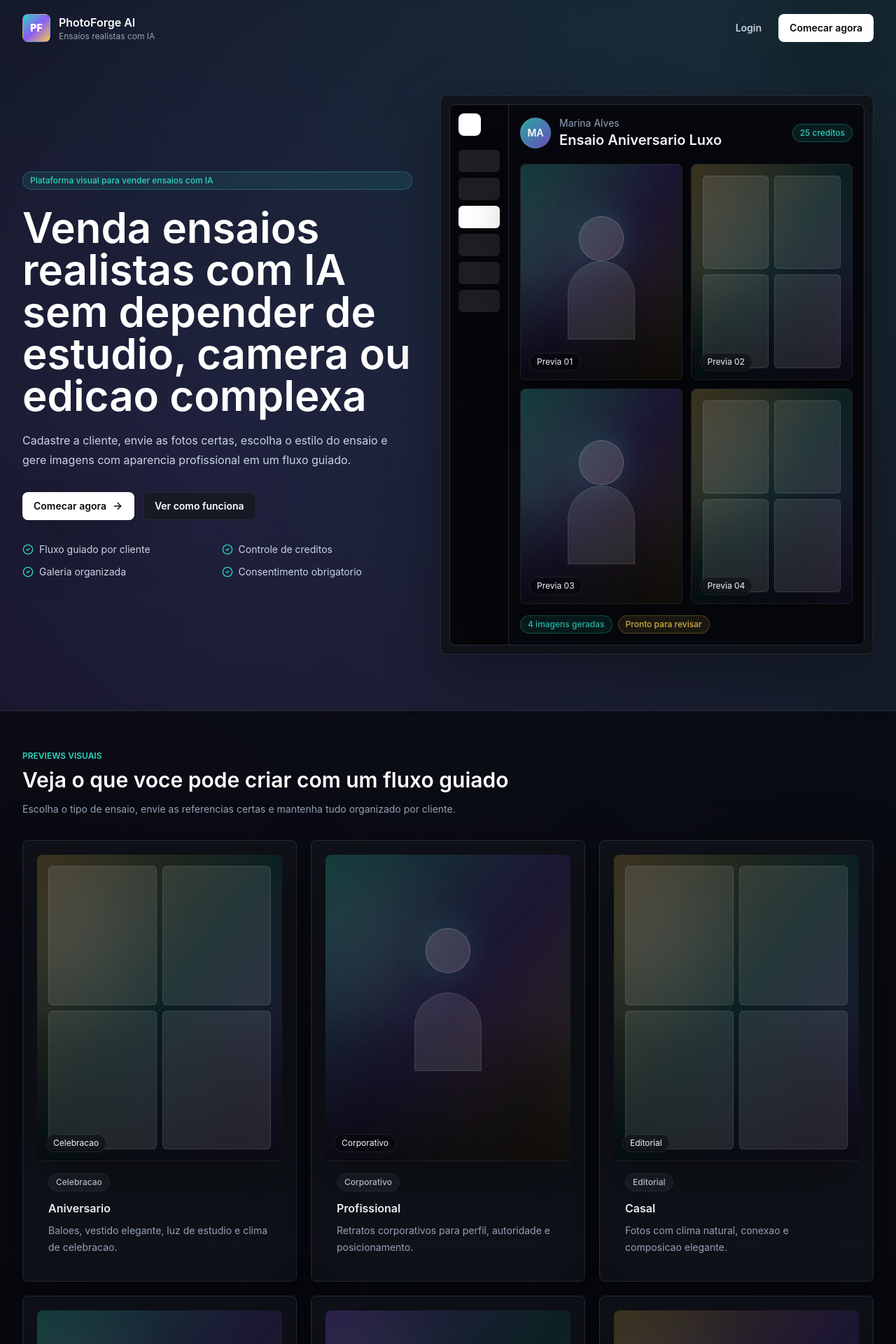
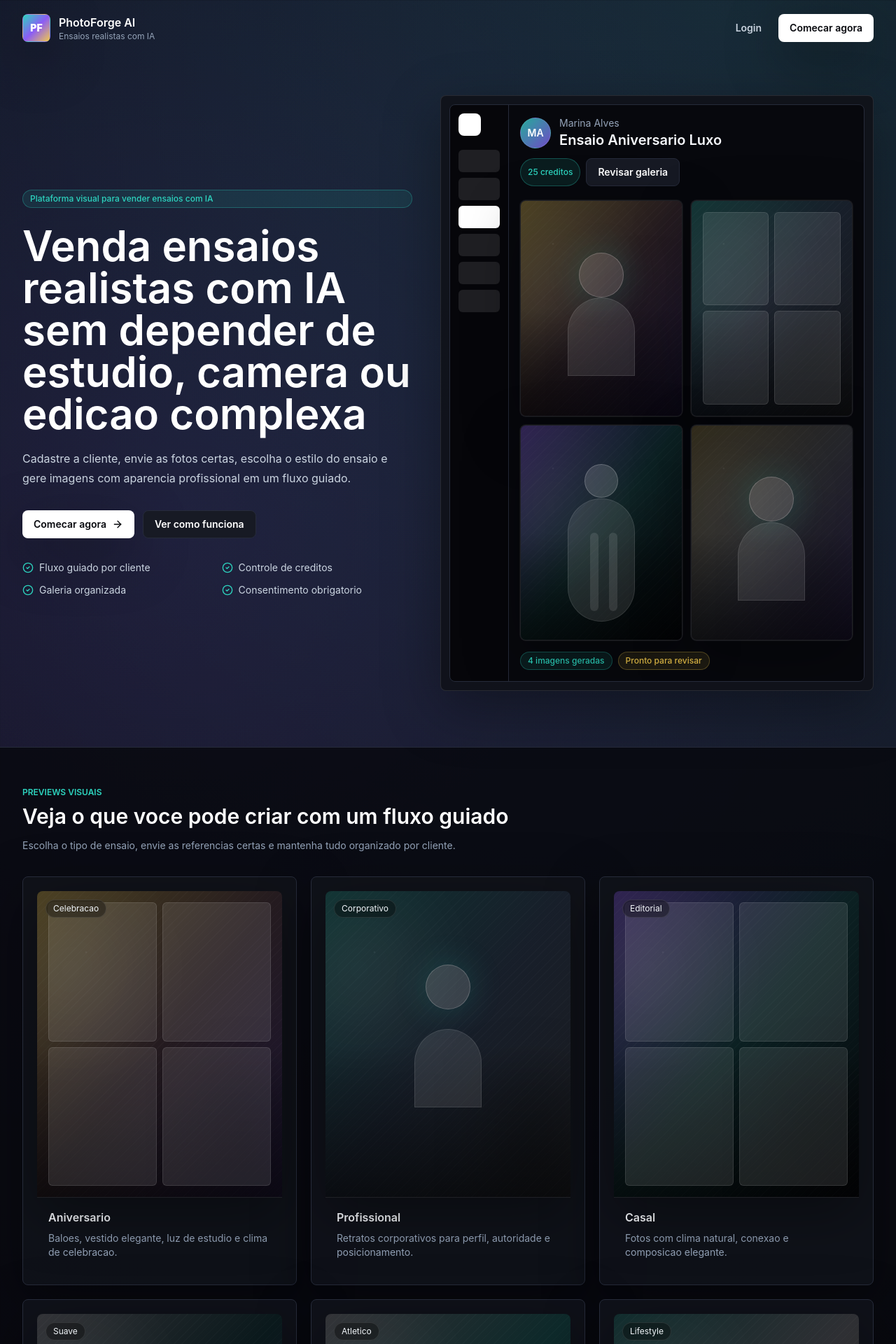
Before and after one commit to leonardomarusso1-design/photoforge-ai, a Next.js app: page / in a window 1280 px wide. Shown: the top 1920 px of the page at 70% size. Built offline with nearby package versions, Linux system fonts and the light colour scheme.

Commit message:
Refine landing visual conversion

```diff
--- a/app/page.tsx
+++ b/app/page.tsx
@@ -1,14 +1,14 @@
 import { ArrowRight, CheckCircle2, LockKeyhole, ShieldCheck, Sparkles, WalletCards, Workflow } from "lucide-react";
 import { Button, Card, Logo, SectionHeader, StatusBadge } from "@/components/ui";
-import { EditorialImagePlaceholder, GeneratedGalleryPreview, HeroProductMockup, MiniClientCard, RequiredPhotosPreview, TemplateChipsPreview, TemplatePreviewCard, VisualStepCard } from "@/components/visual";
+import { EditorialImagePlaceholder, GeneratedGalleryPreview, HeroProductMockup, MiniClientCard, OrderToDeliveryMockup, RequiredPhotosPreview, TemplateChipsPreview, TemplatePreviewCard, VisualStepCard } from "@/components/visual";
 
 const categories = [
-  ["Aniversario", "Baloes, vestido elegante, luz de estudio e clima de celebracao.", "Celebracao", "template"],
-  ["Profissional", "Retratos corporativos para perfil, autoridade e posicionamento.", "Corporativo", "portrait"],
-  ["Casal", "Fotos com clima natural, conexao e composicao elegante.", "Editorial", "template"],
-  ["Infantil", "Cenarios delicados, seguros e com estetica suave.", "Suave", "portrait"],
-  ["Fitness", "Visual de academia, postura forte e iluminacao atletica.", "Atletico", "body-front"],
-  ["Praia", "Luz natural, cenario aberto e estetica lifestyle.", "Lifestyle", "body-side"]
+  ["Aniversario", "Baloes, vestido elegante, luz de estudio e clima de celebracao.", "Celebracao", "template", "warm"],
+  ["Profissional", "Retratos corporativos para perfil, autoridade e posicionamento.", "Corporativo", "portrait", "cool"],
+  ["Casal", "Fotos com clima natural, conexao e composicao elegante.", "Editorial", "template", "editorial"],
+  ["Infantil", "Cenarios delicados, seguros e com estetica suave.", "Suave", "portrait", "soft"],
+  ["Fitness", "Visual de academia, postura forte e iluminacao atletica.", "Atletico", "body-front", "contrast"],
+  ["Praia", "Luz natural, cenario aberto e estetica lifestyle.", "Lifestyle", "body-side", "bright"]
 ] as const;
 
 const photoGuides = [
@@ -36,7 +36,8 @@ const faqs = [
   ["Posso usar para clientes reais?", "Sim, desde que voce tenha autorizacao de uso de imagem da pessoa fotografada."],
   ["As imagens ficam salvas?", "Sim. As imagens ficam vinculadas ao usuario, cliente e ensaio."],
   ["Posso excluir fotos?", "Sim. A galeria permite remover imagens do fluxo visivel."],
-  ["A IA ja esta integrada?", "A estrutura esta preparada para geracao real, mas a liberacao publica deve acontecer com seguranca, testes e controle de custo."],
+  ["A IA ja esta integrada?", "O app ja foi pensado para geracao real. A liberacao publica deve acontecer somente apos testes de qualidade, controle de creditos e seguranca de custo."],
+  ["O app garante que o rosto fique identico?", "Nao. O objetivo e preservar identidade com o maximo de qualidade possivel, mas toda geracao com IA precisa de revisao humana antes da entrega."],
   ["O app substitui edicao manual?", "Ele acelera a criacao e organizacao, mas nao promete resultado perfeito nem substitui revisao profissional quando necessario."]
 ];
 
@@ -71,7 +72,7 @@ export default function LandingPage() {
         <div className="mx-auto max-w-7xl">
           <SectionHeader eyebrow="Previews visuais" title="Veja o que voce pode criar com um fluxo guiado" text="Escolha o tipo de ensaio, envie as referencias certas e mantenha tudo organizado por cliente." />
           <div className="mt-8 grid gap-5 sm:grid-cols-2 lg:grid-cols-3">
-            {categories.map(([title, description, badge, kind]) => <TemplatePreviewCard key={title} title={title} description={description} badge={badge} kind={kind} />)}
+            {categories.map(([title, description, badge, kind, tone]) => <TemplatePreviewCard key={title} title={title} description={description} badge={badge} kind={kind} tone={tone} />)}
           </div>
         </div>
       </section>
@@ -83,6 +84,13 @@ export default function LandingPage() {
           <VisualStepCard title="Envie as fotos obrigatorias" text="O app mostra quais fotos faltam e so libera quando existem referencias reais."><RequiredPhotosPreview /></VisualStepCard>
           <VisualStepCard title="Escolha o estilo do ensaio" text="Use categorias, roupas, cenario, pose e templates para orientar a criacao."><TemplateChipsPreview /></VisualStepCard>
           <VisualStepCard title="Gere, revise e entregue" text="Revise a galeria, favorite imagens e baixe os resultados para a cliente."><GeneratedGalleryPreview /></VisualStepCard>
+        </div>
+      </section>
+
+      <section className="border-y border-line bg-panel/60 px-4 py-14 md:px-8">
+        <div className="mx-auto max-w-7xl">
+          <SectionHeader eyebrow="Fluxo completo" title="Do pedido da cliente ate a entrega final" text="O PhotoForge organiza cada etapa para voce nao depender de conversas perdidas, arquivos soltos e prompts improvisados." />
+          <div className="mt-8"><OrderToDeliveryMockup /></div>
         </div>
       </section>
 
@@ -105,7 +113,10 @@ export default function LandingPage() {
       <section className="mx-auto max-w-7xl px-4 py-14 md:px-8">
         <SectionHeader eyebrow="Templates" title="Templates prontos para vender mais rapido" text="Use ideias de ensaio como ponto de partida para criar ofertas mais claras e entregaveis mais consistentes." />
         <div className="mt-8 grid gap-5 sm:grid-cols-2 lg:grid-cols-4">
-          {templates.map(([title, description, badge], index) => <TemplatePreviewCard key={title} title={title} description={description} badge={badge} kind={index % 3 === 0 ? "template" : index % 3 === 1 ? "portrait" : "body-front"} />)}
+          {templates.map(([title, description, badge], index) => {
+            const tones = ["warm", "cool", "editorial", "soft", "contrast", "bright", "delicate", "urban"] as const;
+            return <TemplatePreviewCard key={title} title={title} description={description} badge={badge} kind={index % 3 === 0 ? "template" : index % 3 === 1 ? "portrait" : "body-front"} tone={tones[index]} />;
+          })}
         </div>
       </section>
 
@@ -120,16 +131,26 @@ export default function LandingPage() {
         <SectionHeader eyebrow="Planos" title="Escolha um caminho para comecar" />
         <div className="mt-8 grid gap-5 md:grid-cols-3">
           {[
-            ["Comunidade", "Melhor para membros", "Para alunos e membros com creditos mais baratos.", ["Creditos com condicao especial", "Templates exclusivos futuramente", "Ideal para aprender vendendo"]],
-            ["Publico", "Comece simples", "Para quem quer testar e comprar creditos avulsos.", ["Acesso normal ao app", "Fluxo completo de ensaios", "Bom para validar a oferta"]],
-            ["Pro", "Uso profissional", "Para quem vai vender em volume e precisa de mais controle.", ["Maior volume de operacao", "Gestao avancada futuramente", "Pensado para recorrencia"]]
-          ].map(([plan, badge, text, bullets]) => <Card key={plan as string} className="hover:border-cyan/40"><StatusBadge tone={plan === "Comunidade" ? "good" : "default"}>{badge as string}</StatusBadge><h3 className="mt-4 text-2xl font-semibold">{plan as string}</h3><p className="mt-3 text-sm leading-6 text-slate-400">{text as string}</p><div className="mt-5 grid gap-2">{(bullets as string[]).map((item) => <div key={item} className="flex gap-2 text-sm text-slate-300"><CheckCircle2 className="mt-0.5 h-4 w-4 text-cyan" />{item}</div>)}</div><Button href="/register" className="mt-6 w-full" variant={plan === "Publico" ? "primary" : "secondary"}>Comecar</Button></Card>)}
+            ["Comunidade", "Melhor para membros", "Para alunos que querem vender ensaios com IA pagando menos por creditos.", ["Creditos com condicao especial", "Templates e atualizacoes primeiro", "Ideal para aprender vendendo"], "Entrar como membro"],
+            ["Publico", "Comece simples", "Para testar a plataforma e comprar creditos avulsos sem compromisso.", ["Acesso ao fluxo completo", "Creditos avulsos", "Bom para validar a oferta"], "Comecar teste"],
+            ["Pro", "Uso profissional", "Para quem pretende atender mais clientes e operar com volume.", ["Mais controle de operacao", "Historico e galeria organizados", "Pensado para escala futura"], "Quero usar no volume"]
+          ].map(([plan, badge, text, bullets, cta]) => <Card key={plan as string} className="hover:border-cyan/40"><StatusBadge tone={plan === "Comunidade" ? "good" : "default"}>{badge as string}</StatusBadge><h3 className="mt-4 text-2xl font-semibold">{plan as string}</h3><p className="mt-3 text-sm leading-6 text-slate-400">{text as string}</p><div className="mt-5 grid gap-2">{(bullets as string[]).map((item) => <div key={item} className="flex gap-2 text-sm text-slate-300"><CheckCircle2 className="mt-0.5 h-4 w-4 text-cyan" />{item}</div>)}</div><Button href="/register" className="mt-6 w-full" variant={plan === "Publico" ? "primary" : "secondary"}>{cta as string}</Button></Card>)}
         </div>
       </section>
 
       <section className="mx-auto max-w-7xl px-4 pb-16 md:px-8">
         <SectionHeader eyebrow="FAQ" title="Perguntas comuns antes de comecar" />
         <div className="mt-8 grid gap-4 md:grid-cols-2">{faqs.map(([question, answer]) => <Card key={question}><h3 className="font-semibold">{question}</h3><p className="mt-2 text-sm leading-6 text-slate-400">{answer}</p></Card>)}</div>
+      </section>
+
+      <section className="mx-auto max-w-7xl px-4 pb-16 md:px-8">
+        <Card className="grid gap-6 border-cyan/25 bg-cyan/10 p-8 md:grid-cols-[1fr_auto] md:items-center">
+          <div>
+            <h2 className="text-2xl font-semibold md:text-3xl">Seu proximo ensaio pode sair de um fluxo organizado, nao de um prompt solto</h2>
+            <p className="mt-3 max-w-2xl text-sm leading-6 text-slate-300">Comece criando sua conta, cadastre uma cliente e teste o processo completo dentro do PhotoForge AI.</p>
+          </div>
+          <div className="flex flex-wrap gap-3"><Button href="/register">Comecar agora</Button><Button href="/login" variant="secondary">Fazer login</Button></div>
+        </Card>
       </section>
 
       <footer className="mx-auto flex max-w-7xl flex-wrap justify-between gap-4 border-t border-line px-4 py-8 text-sm text-slate-500 md:px-8">
--- a/components/visual.tsx
+++ b/components/visual.tsx
@@ -3,6 +3,7 @@ import { clsx } from "clsx";
 import { Button, Card, StatusBadge } from "@/components/ui";
 
 type PlaceholderKind = "portrait" | "body-front" | "body-side" | "gallery" | "template" | "detail";
+type VisualTone = "cyan" | "warm" | "cool" | "editorial" | "soft" | "contrast" | "bright" | "delicate" | "urban";
 
 const kindGlow: Record<PlaceholderKind, string> = {
   portrait: "from-cyan/30 via-violet/20 to-gold/20",
@@ -13,10 +14,22 @@ const kindGlow: Record<PlaceholderKind, string> = {
   detail: "from-white/15 via-cyan/20 to-gold/20"
 };
 
-export function EditorialImagePlaceholder({ kind = "portrait", label, className }: { kind?: PlaceholderKind; label?: string; className?: string }) {
+const toneGlow: Record<VisualTone, string> = {
+  cyan: "from-cyan/30 via-violet/20 to-gold/20",
+  warm: "from-gold/35 via-red-300/15 to-violet/20",
+  cool: "from-cyan/25 via-blue-300/15 to-white/10",
+  editorial: "from-violet/35 via-cyan/15 to-black/20",
+  soft: "from-white/20 via-cyan/10 to-violet/15",
+  contrast: "from-white/20 via-cyan/20 to-black/40",
+  bright: "from-cyan/20 via-white/20 to-gold/20",
+  delicate: "from-gold/20 via-white/15 to-violet/20",
+  urban: "from-slate-400/20 via-cyan/15 to-violet/20"
+};
+
+export function EditorialImagePlaceholder({ kind = "portrait", tone, label, className }: { kind?: PlaceholderKind; tone?: VisualTone; label?: string; className?: string }) {
   return (
     <div className={clsx("relative overflow-hidden rounded-lg border border-white/10 bg-ink shadow-premium", className)}>
-      <div className={clsx("absolute inset-0 bg-gradient-to-br opacity-80", kindGlow[kind])} />
+      <div className={clsx("absolute inset-0 bg-gradient-to-br opacity-80", tone ? toneGlow[tone] : kindGlow[kind])} />
       <div className="absolute inset-0 photo-noise opacity-60" />
       <div className="absolute -left-8 top-8 h-40 w-40 rounded-full bg-white/10 blur-3xl" />
       <div className="absolute bottom-0 right-0 h-44 w-28 bg-black/20 blur-2xl" />
@@ -40,7 +53,7 @@ export function EditorialImagePlaceholder({ kind = "portrait", label, className
           {Array.from({ length: 4 }).map((_, index) => <div key={index} className="rounded-md border border-white/10 bg-white/10" />)}
         </div>
       ) : null}
-      {label ? <div className="absolute bottom-3 left-3 rounded-full border border-white/10 bg-black/35 px-2.5 py-1 text-xs text-slate-100 backdrop-blur">{label}</div> : null}
+      {label ? <div className="absolute left-3 top-3 rounded-full border border-white/10 bg-black/35 px-2.5 py-1 text-xs text-slate-100 backdrop-blur">{label}</div> : null}
     </div>
   );
 }
@@ -68,10 +81,15 @@ export function HeroProductMockup() {
                 <h3 className="text-xl font-semibold">Ensaio Aniversario Luxo</h3>
               </div>
             </div>
-            <StatusBadge tone="good">25 creditos</StatusBadge>
+            <div className="flex flex-wrap gap-2"><StatusBadge tone="good">25 creditos</StatusBadge><Button variant="secondary">Revisar galeria</Button></div>
           </div>
           <div className="mt-5 grid grid-cols-2 gap-3">
-            {["Previa 01", "Previa 02", "Previa 03", "Previa 04"].map((label, index) => <EditorialImagePlaceholder key={label} kind={index % 2 === 0 ? "portrait" : "template"} label={label} className="aspect-[3/4]" />)}
+            {[
+              ["warm", "portrait"],
+              ["cool", "template"],
+              ["editorial", "body-front"],
+              ["delicate", "portrait"]
+            ].map(([tone, kind], index) => <EditorialImagePlaceholder key={index} kind={kind as PlaceholderKind} tone={tone as VisualTone} className="aspect-[3/4] ring-1 ring-white/5" />)}
           </div>
           <div className="mt-4 flex flex-wrap gap-2">
             <StatusBadge tone="good">4 imagens geradas</StatusBadge>
@@ -83,16 +101,43 @@ export function HeroProductMockup() {
   );
 }
 
-export function TemplatePreviewCard({ title, description, badge, kind = "template" }: { title: string; description: string; badge: string; kind?: PlaceholderKind }) {
+export function TemplatePreviewCard({ title, description, badge, kind = "template", tone }: { title: string; description: string; badge: string; kind?: PlaceholderKind; tone?: VisualTone }) {
   return (
     <Card className="overflow-hidden p-0 hover:-translate-y-0.5 hover:border-cyan/50">
-      <EditorialImagePlaceholder kind={kind} label={badge} className="aspect-[4/5] rounded-b-none border-x-0 border-t-0" />
+      <EditorialImagePlaceholder kind={kind} tone={tone} label={badge} className="aspect-[4/5] rounded-b-none border-x-0 border-t-0" />
       <div className="p-4">
-        <StatusBadge tone="default">{badge}</StatusBadge>
-        <h3 className="mt-3 font-semibold">{title}</h3>
-        <p className="mt-2 text-sm leading-6 text-slate-400">{description}</p>
+        <h3 className="font-semibold">{title}</h3>
+        <p className="mt-2 text-sm leading-5 text-slate-400">{description}</p>
       </div>
     </Card>
+  );
+}
+
+export function OrderToDeliveryMockup() {
+  const checklist = ["Fotos obrigatorias", "Consentimento", "Creditos", "Estilo escolhido"];
+  return (
+    <div className="rounded-lg border border-white/10 bg-panel/95 p-4 shadow-premium">
+      <div className="grid gap-4 lg:grid-cols-4">
+        <Card className="bg-ink/70">
+          <p className="text-xs uppercase text-slate-500">Cliente</p>
+          <div className="mt-4 flex items-center gap-3"><ClientAvatar name="Marina Alves" /><div><p className="font-semibold">Marina Alves</p><p className="text-xs text-slate-400">Aguardando fotos</p></div></div>
+        </Card>
+        <Card className="bg-ink/70">
+          <p className="text-xs uppercase text-slate-500">Fotos</p>
+          <div className="mt-4 grid grid-cols-4 gap-2">{["portrait", "portrait", "body-front", "body-side"].map((kind, index) => <EditorialImagePlaceholder key={index} kind={kind as PlaceholderKind} tone={index % 2 ? "cool" : "soft"} className="aspect-[3/4]" />)}</div>
+          <div className="mt-3"><StatusBadge tone="good">Todas enviadas</StatusBadge></div>
+        </Card>
+        <Card className="bg-ink/70">
+          <p className="text-xs uppercase text-slate-500">Geracao</p>
+          <div className="mt-4 grid gap-2">{checklist.map((item) => <div key={item} className="flex items-center justify-between rounded-lg border border-line bg-white/[.03] px-3 py-2 text-xs"><span>{item}</span><StatusBadge tone="good">OK</StatusBadge></div>)}</div>
+        </Card>
+        <Card className="bg-ink/70">
+          <p className="text-xs uppercase text-slate-500">Entrega</p>
+          <div className="mt-4 grid grid-cols-4 gap-2">{["warm", "cool", "editorial", "bright"].map((tone, index) => <EditorialImagePlaceholder key={index} tone={tone as VisualTone} kind="template" className="aspect-[3/4]" />)}</div>
+          <Button variant="secondary" className="mt-4 w-full">Baixar selecao</Button>
+        </Card>
+      </div>
+    </div>
   );
 }
 
```
